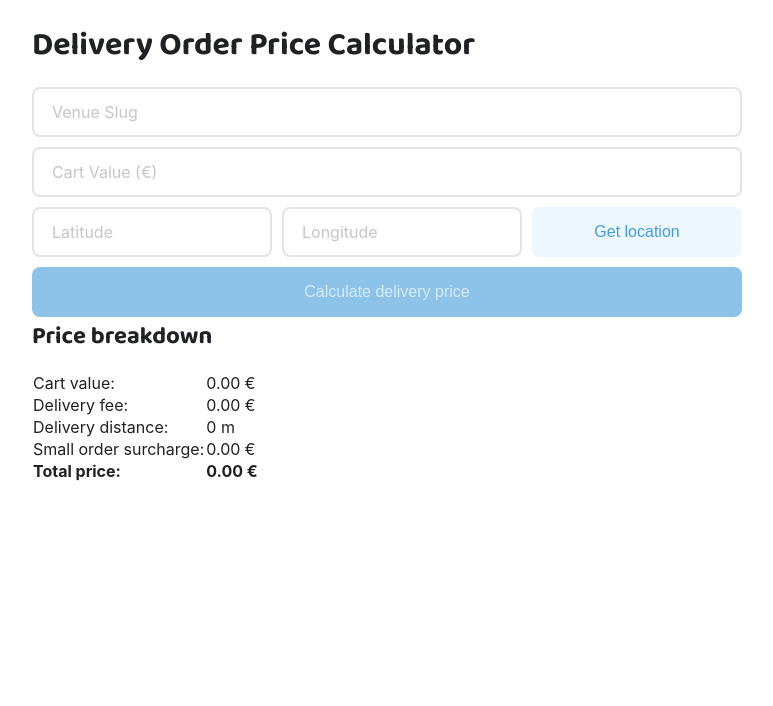
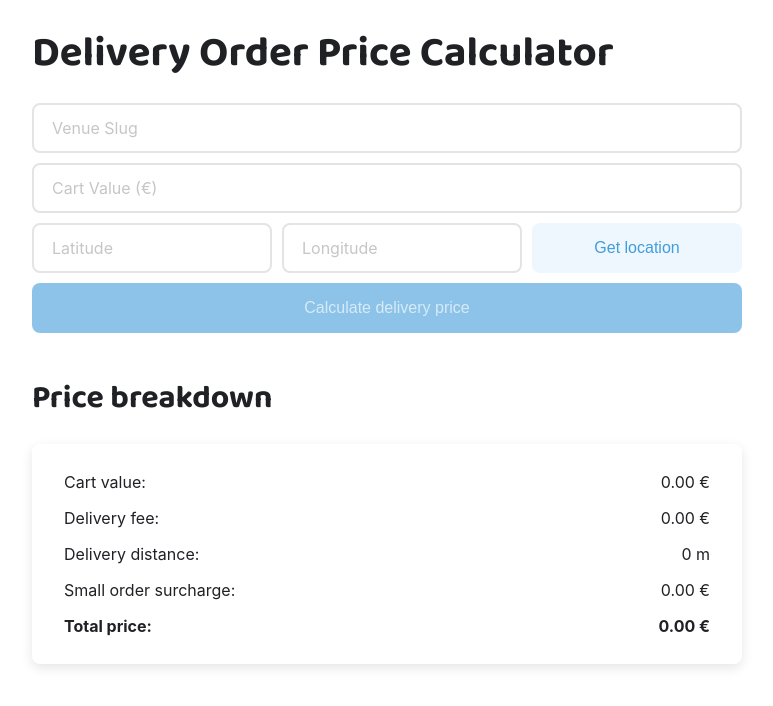
Before and after one commit to vkuznets23/woltFrontend2025, a React (Vite) app in the folder dopc/: page / in a window 1280 px wide. Shown: the top 706 px of the page, without its empty margins (253-1026 px from the left). Built offline with nearby package versions, Linux system fonts and the light colour scheme.

Commit message:
before adaptive design css steps

```diff
--- a/dopc/src/components/Form.tsx
+++ b/dopc/src/components/Form.tsx
@@ -20,6 +20,7 @@ const Form = ({
   isSubmitDisabled,
 }: FormInputProps) => {
   return (
+    <div className="form">
       <form onSubmit={handleFormSubmit} data-test-id="form">
         <VenueSlugDropdown
           venue={formInput.venueSlug}
@@ -56,7 +57,9 @@ const Form = ({
               type="text"
               className={errors.cartValue ? 'error' : ''}
               aria-invalid={!!errors.cartValue}
-            aria-describedby={errors.cartValue ? 'cartValue-error' : undefined}
+              aria-describedby={
+                errors.cartValue ? 'cartValue-error' : undefined
+              }
               value={formInput.cartValue}
               onChange={(e) =>
                 setFormInput((prev) => ({ ...prev, cartValue: e.target.value }))
@@ -89,7 +92,9 @@ const Form = ({
                 className={
                   errors.userLatitude || errors.geolocationError ? 'error' : ''
                 }
-              aria-invalid={!!(errors.userLatitude || errors.geolocationError)}
+                aria-invalid={
+                  !!(errors.userLatitude || errors.geolocationError)
+                }
                 aria-describedby={
                   errors.userLatitude || errors.geolocationError
                     ? 'userLatitude-error'
@@ -129,7 +134,9 @@ const Form = ({
                 className={
                   errors.userLongitude || errors.geolocationError ? 'error' : ''
                 }
-              aria-invalid={!!(errors.userLongitude || errors.geolocationError)}
+                aria-invalid={
+                  !!(errors.userLongitude || errors.geolocationError)
+                }
                 aria-describedby={
                   errors.userLongitude || errors.geolocationError
                     ? 'userLongitude-error'
@@ -191,6 +198,7 @@ const Form = ({
           </button>
         </div>
       </form>
+    </div>
   )
 }
 
--- a/dopc/src/components/PriceBreackdown.tsx
+++ b/dopc/src/components/PriceBreackdown.tsx
@@ -9,9 +9,10 @@ const PriceBreakdownDisplay = ({
   totalPrice,
 }: PriceBreakdown) => {
   return (
-    <div>
+    <>
       <h2>Price breakdown</h2>
-      <table className="w-100" style={{ borderCollapse: 'collapse' }}>
+      <div className="price-breakdown-container">
+        <table className="w-100">
           <tbody>
             <tr data-raw-value={cartValue}>
               <td data-test-id="cartValueLabel">Cart value:</td>
@@ -52,6 +53,7 @@ const PriceBreakdownDisplay = ({
           </tbody>
         </table>
       </div>
+    </>
   )
 }
 
--- a/dopc/src/styles/formInput.css
+++ b/dopc/src/styles/formInput.css
@@ -1,3 +1,7 @@
+.form {
+  margin-bottom: 40px;
+}
+
 .form-row {
   display: flex;
   gap: 10px;
--- a/dopc/src/styles/index.css
+++ b/dopc/src/styles/index.css
@@ -3,6 +3,7 @@
 @import "./buttons.css";
 @import "./dropdown.css";
 @import "./error.css";
+@import "./priceBreakdown.css";
 
 h1,
 h2,
@@ -12,6 +13,14 @@ h5,
 h6 {
   font-family: "Baloo 2", cursive, sans-serif;
   margin: 0 0 1rem 0;
+}
+
+h1 {
+  font-size: 42px;
+}
+
+h2 {
+  font-size: 32px;
 }
 
 body {
--- /dev/null
+++ b/dopc/src/styles/priceBreakdown.css
@@ -0,0 +1,28 @@
+.price-breakdown-container {
+  width: 100%;
+  max-width: 710px;
+  margin: 20px auto;
+  padding: 20px;
+  background-color: #fff;
+  box-shadow: 0 4px 12px rgba(0, 0, 0, 0.1);
+  border-radius: 8px;
+  box-sizing: border-box;
+}
+
+.price-breakdown-container table {
+  width: 100%;
+  border-collapse: collapse;
+}
+
+.price-breakdown-container td {
+  padding: 8px 12px;
+  vertical-align: middle;
+}
+
+.price-breakdown-container td:first-child {
+  text-align: left;
+}
+
+.price-breakdown-container td:last-child {
+  text-align: right;
+}
--- a/dopc/src/types/formInput.ts
+++ b/dopc/src/types/formInput.ts
@@ -1,5 +1,8 @@
 export enum VenueSlug {
   Helsinki = 'home-assignment-venue-helsinki',
+  Berlin = 'home-assignment-venue-bbnsf',
+  Oulu = 'home-assignment-venue-oulu',
+  Ouluuu = 'very different',
 }
 
 export interface FormInput {
```
Lines whose indentation alone changed are shown as unchanged.
